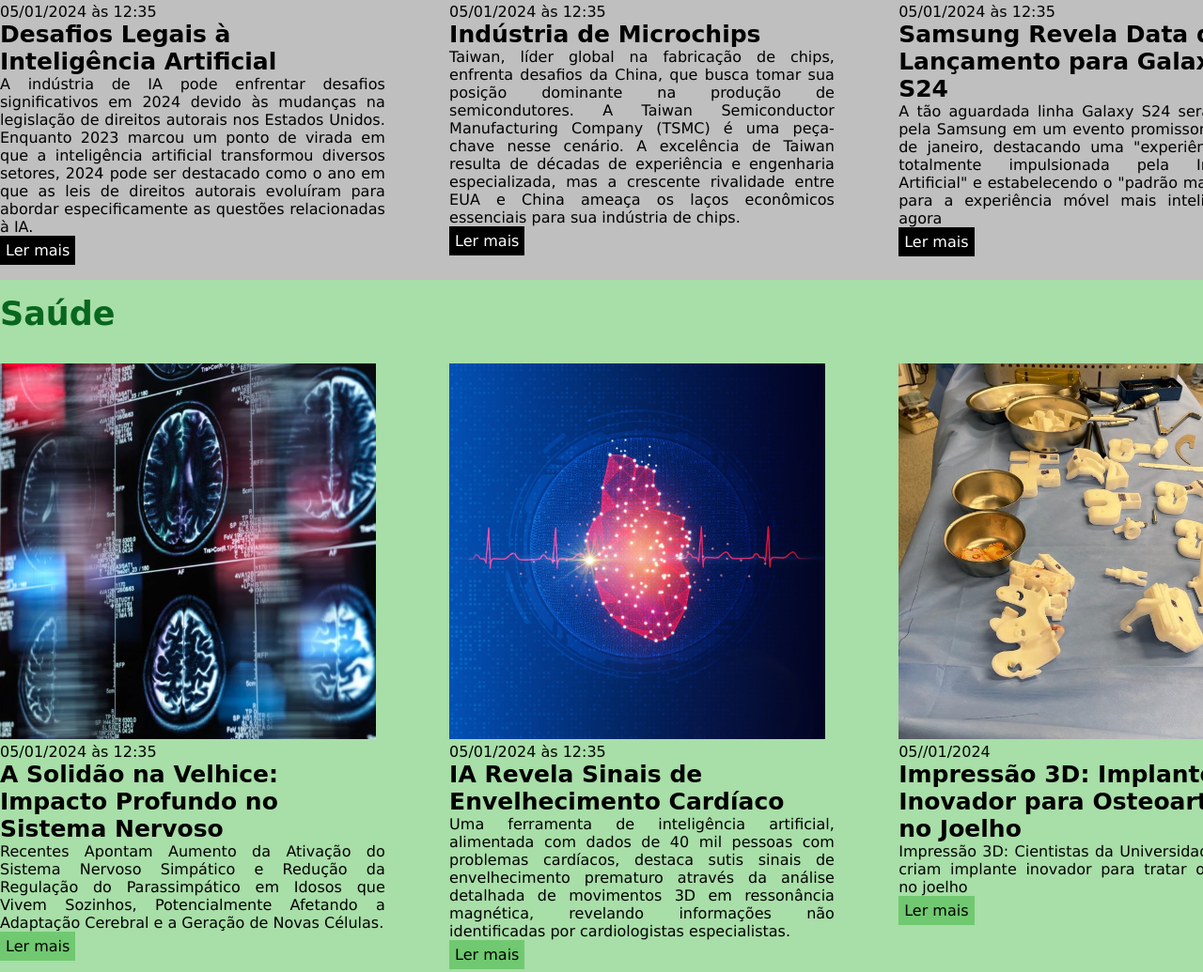
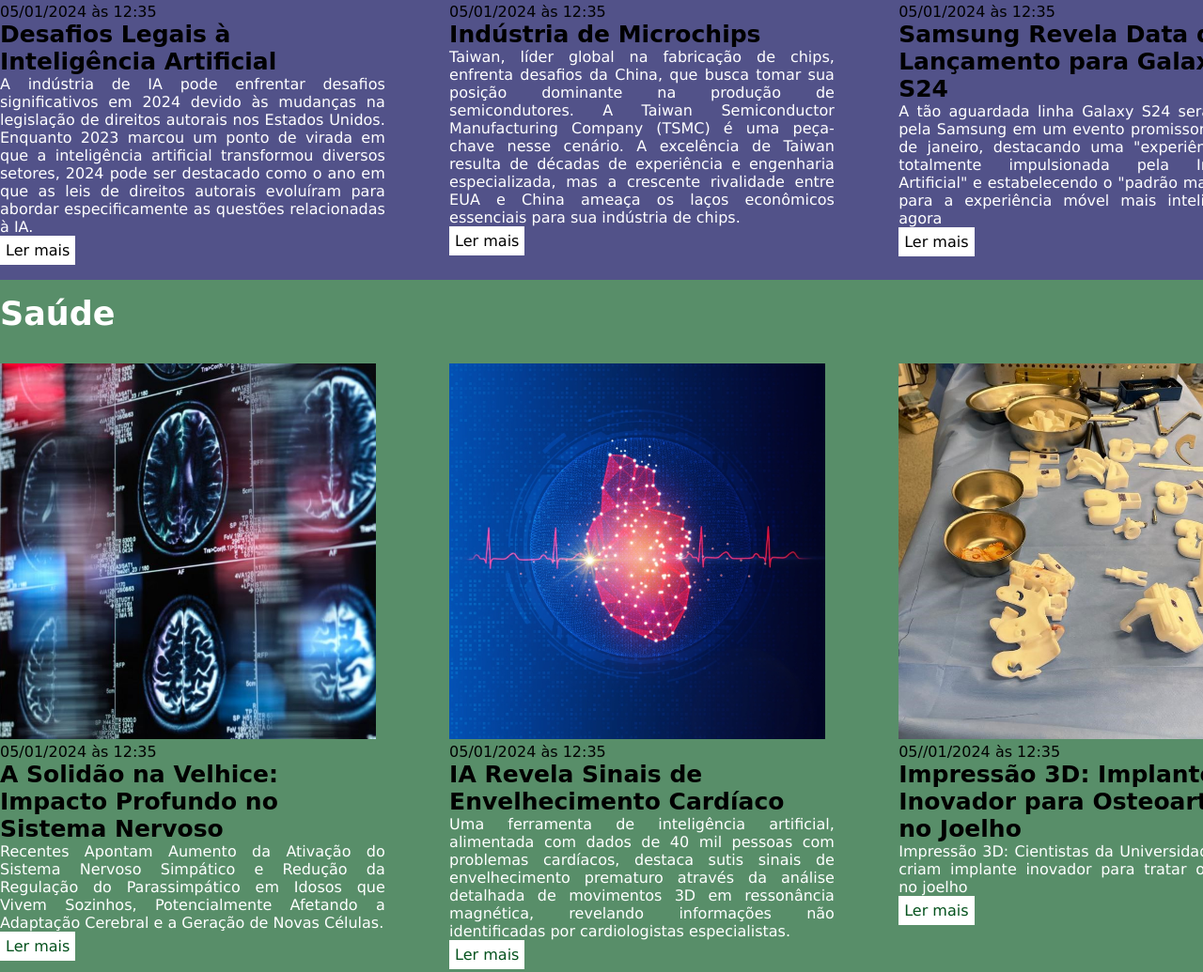
Before and after one commit to LCCavadinha/Exerc-cios_EBAC, a plain HTML site: page index.html in a window 1280 px wide. Shown: the part 608-1643 px from the top of the page at 94% size. Drawn offline with Linux system fonts and the light colour scheme.

Commit message:
Estilização da seção de tecnologia e saúde,alteração da data na header time da terceira notícia de saúde

```diff
--- a/index.html
+++ b/index.html
@@ -98,7 +98,7 @@
                 <article>
                     <img src="./imagens/joelho3d.jpg" alt="Proteses 3D de um joelho" />
                     <header>
-                        <time>05//01/2024</time>
+                        <time>05//01/2024 às 12:35</time>
                     </header>
                     <h3>Impressão 3D: Implante Inovador para Osteoartrite no Joelho</h3>
                     <p>
--- a/main.css
+++ b/main.css
@@ -40,17 +40,17 @@ section{
     padding: 16px 0;
 }
 #tecnology{
-    background-color:rgba(161, 161, 161, 0.681);
+    background-color: rgba(11, 11, 89, 0.704);
     font-family: cursive;
 }
 #tecnology h2{
-    color:black;
+    color: white;
     font-size: 35px;
     text-align: left;
     margin-bottom: 25px;
 }
 #tecnology .articles article p{
-    color: black;
+    color: white;
     text-align: justify;
     font-family: 'Lucida Sans', 'Lucida Sans Regular', 'Lucida Grande', 'Lucida Sans Unicode', Geneva, Verdana, sans-serif;
 }
@@ -59,8 +59,8 @@ section{
     font-size: 25px;
 }
 #tecnology article a {
-    background-color: black;
-    color: white;
+    background-color: white;
+    color: black;
     padding: 6px;
     display: inline-block;
     text-decoration: none;
@@ -70,17 +70,17 @@ section{
     text-decoration: underline;
 }
 #saude{
-    background-color: rgba(13, 164, 13, 0.356);
+    background-color: rgba(4, 85, 30, 0.661);
     font-family: cursive;
 }
 #saude h2{
-    color: rgb(8, 103, 30);
+    color: white;
     font-size: 35px;
     text-align: left;
     margin-bottom: 25px;
 }
 #saude .articles article p{
-    color: black;
+    color: white;
     text-align: justify;
     font-family: 'Lucida Sans', 'Lucida Sans Regular', 'Lucida Grande', 'Lucida Sans Unicode', Geneva, Verdana, sans-serif;
 }
@@ -89,8 +89,8 @@ section{
     font-size: 25px;
 }
 #saude article a {
-    background-color: rgba(13, 164, 13, 0.356);
-    color:black;
+    background-color: white;
+    color:rgb(4, 82, 29);
     padding: 6px;
     display: inline-block;
     text-decoration: none;
```
